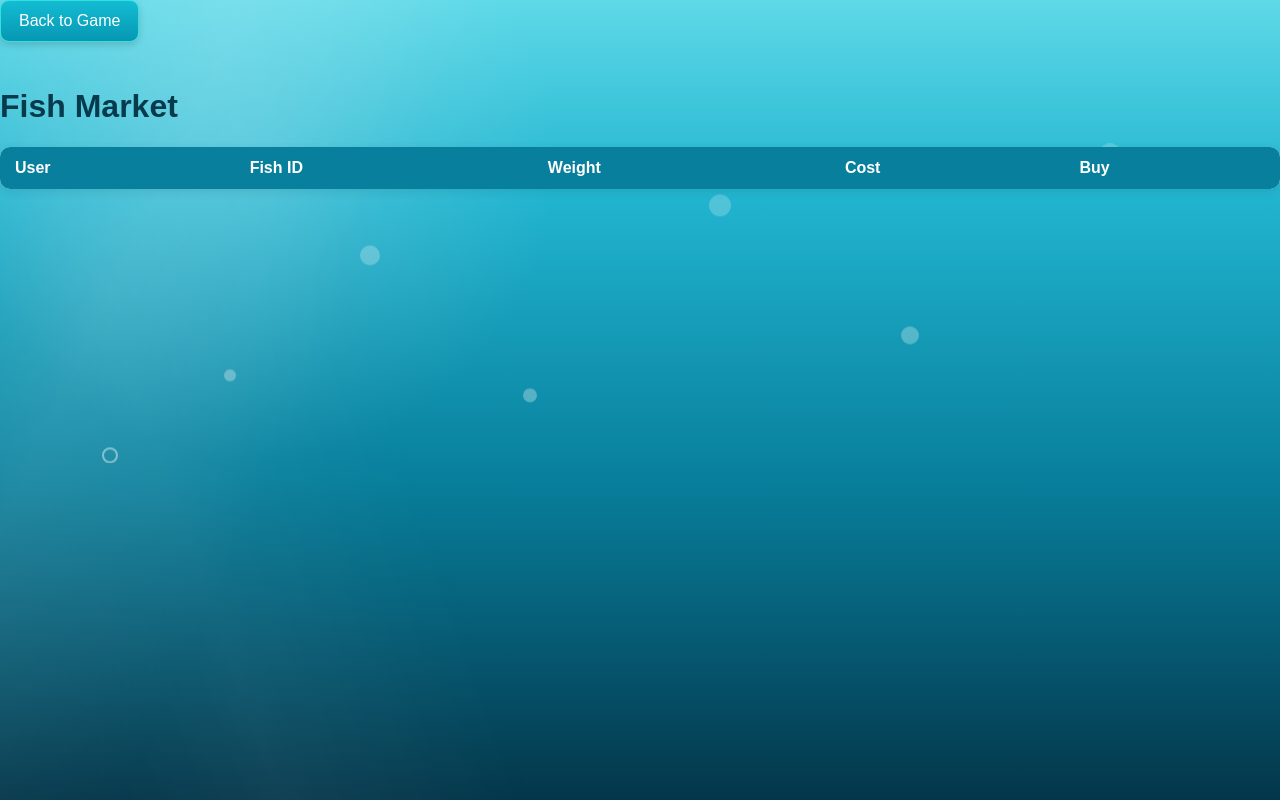
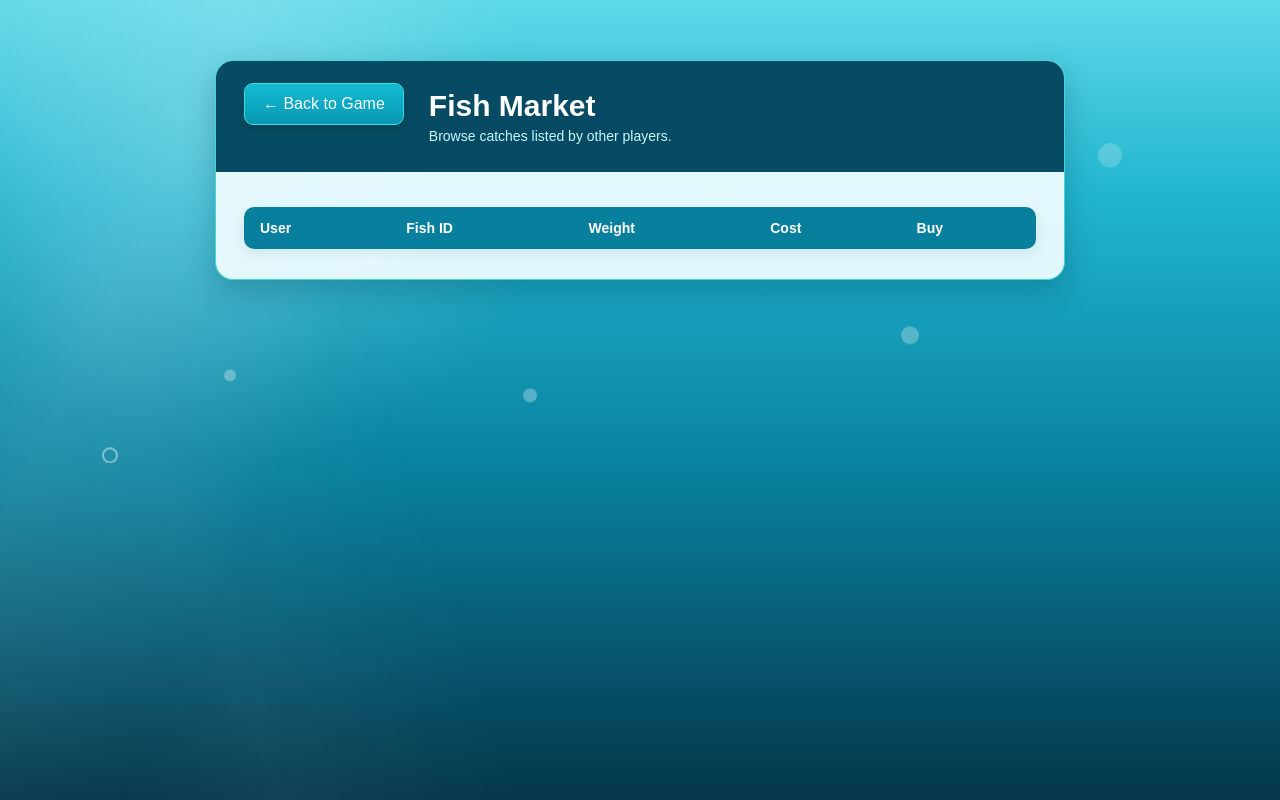
Before and after one commit to katiele1/cs-375-project, a website: page public/market.html in a window 1280 px wide. Drawn offline with Linux system fonts and the light colour scheme; no server answers.

Commit message:
Added styling to the market page

```diff
--- a/public/market.html
+++ b/public/market.html
@@ -7,13 +7,21 @@
 	</head>
 
 	<body>
+		<main class="market-page">
+			<div class="market-panel">
+				<div class="market-header">
+					<button id="back-button">← Back to Game</button>
 
-		<button id="back-button">Back to Game</button>
+					<div>
 						<h1>Fish Market</h1>
+						<p>Browse catches listed by other players.</p>
+					</div>
+				</div>
 
 				<div id="market-message"></div>
 
-		<table>
+				<div class="market-table-container">
+					<table class="market-table">
 						<thead>
 							<tr>
 								<th>User</th>
@@ -26,6 +34,9 @@
 
 						<tbody id="market-table"></tbody>
 					</table>
+				</div>
+			</div>
+		</main>
 
 		<script src="market.js"></script>
 	</body>
--- a/public/style.css
+++ b/public/style.css
@@ -1501,3 +1501,154 @@ table img {
 		padding: 28px;
 	}
 }
+
+.market-page {
+	min-height: 100vh;
+
+	display: flex;
+	justify-content: center;
+	align-items: flex-start;
+
+	padding: 60px 30px;
+}
+
+.market-panel {
+	width: 100%;
+	max-width: 850px;
+
+	background: rgba(238, 252, 255, 0.94);
+
+	border: 1px solid #42d5dc;
+	border-radius: 18px;
+
+	overflow: hidden;
+
+	box-shadow: 0 12px 30px rgba(3, 46, 65, 0.25);
+}
+
+/* Market heading */
+
+.market-header {
+	display: flex;
+	align-items: center;
+	gap: 25px;
+
+	padding: 22px 28px;
+
+	background: #064b63;
+	color: white;
+}
+
+.market-header #back-button {
+	flex-shrink: 0;
+}
+
+.market-header h1 {
+	margin: 0;
+
+	color: white;
+
+	font-size: 30px;
+}
+
+.market-header p {
+	margin: 5px 0 0;
+
+	color: #c8f7ff;
+
+	font-size: 14px;
+}
+
+/* Server messages */
+
+#market-message {
+	min-height: 20px;
+
+	padding: 15px 28px 0;
+
+	text-align: center;
+
+	color: #07506b;
+
+	font-size: 14px;
+}
+
+/* Keeps the table contained */
+
+.market-table-container {
+	padding: 15px 28px 30px;
+	overflow-x: auto;
+}
+
+.market-table {
+	width: 100%;
+	min-width: 0;
+
+	margin: 0;
+
+	border-collapse: collapse;
+
+	background: white;
+
+	border-radius: 10px;
+	overflow: hidden;
+
+	box-shadow: 0 4px 12px rgba(3, 46, 65, 0.1);
+}
+
+.market-table thead tr {
+	background: #087f9c;
+	color: white;
+}
+
+.market-table th {
+	padding: 13px 16px;
+
+	text-align: left;
+
+	font-size: 14px;
+	font-weight: 700;
+}
+
+.market-table td {
+	padding: 13px 16px;
+
+	color: #073b4c;
+
+	border-bottom: 1px solid #d9edf2;
+}
+
+.market-table tbody tr:last-child td {
+	border-bottom: none;
+}
+
+.market-table tbody tr:hover {
+	background: #eaf9fb;
+}
+
+/* Buy button generated inside the table */
+
+.market-table button {
+	padding: 7px 15px;
+
+	border-radius: 7px;
+
+	font-size: 14px;
+}
+
+@media (max-width: 700px) {
+	.market-page {
+		padding: 25px 15px;
+	}
+
+	.market-header {
+		align-items: flex-start;
+		flex-direction: column;
+
+		gap: 15px;
+	}
+
+	.market-table-container {
+		padding: 15px;
+	}
+}
```
Lines whose indentation alone changed are shown as unchanged.
